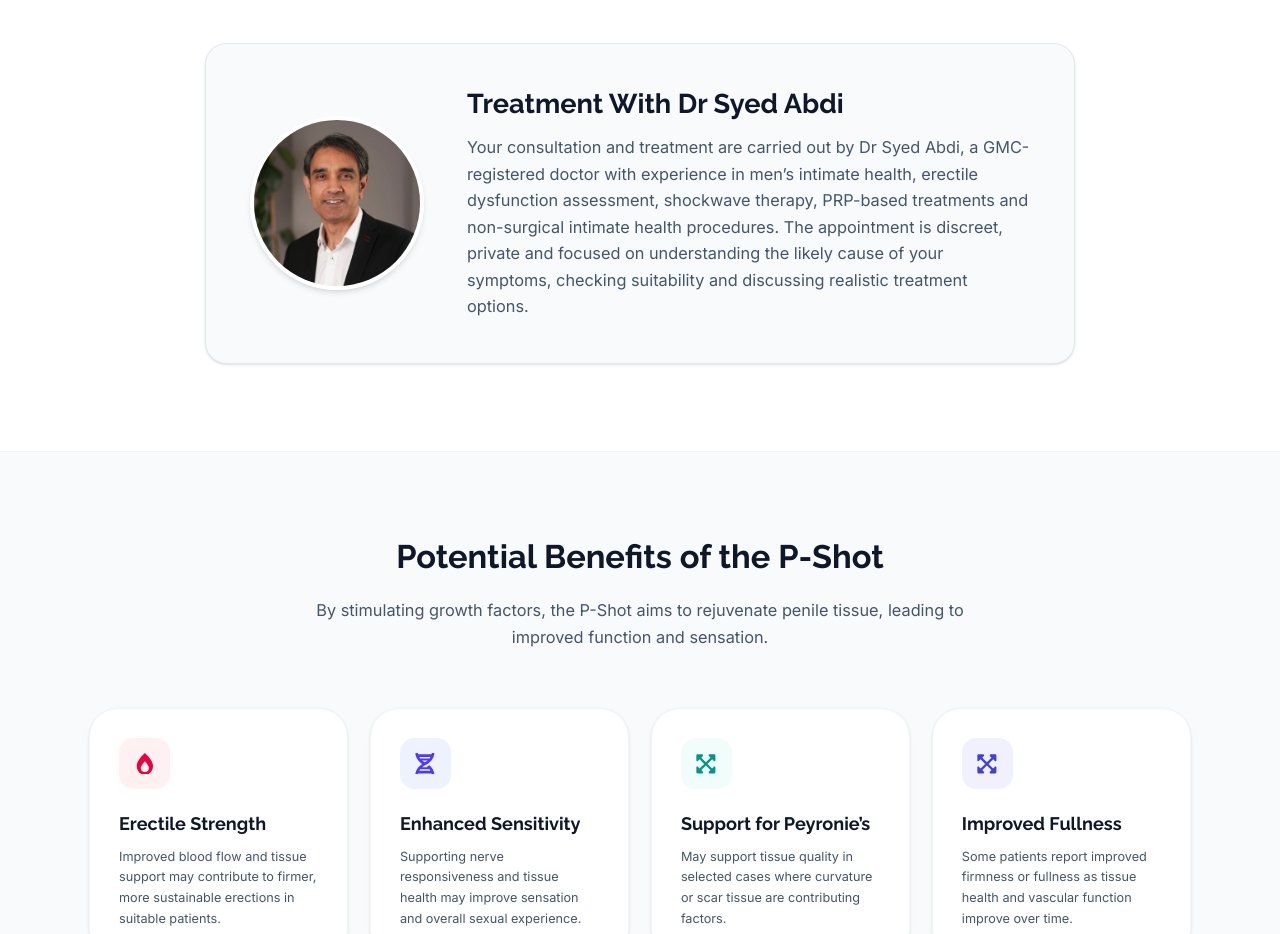
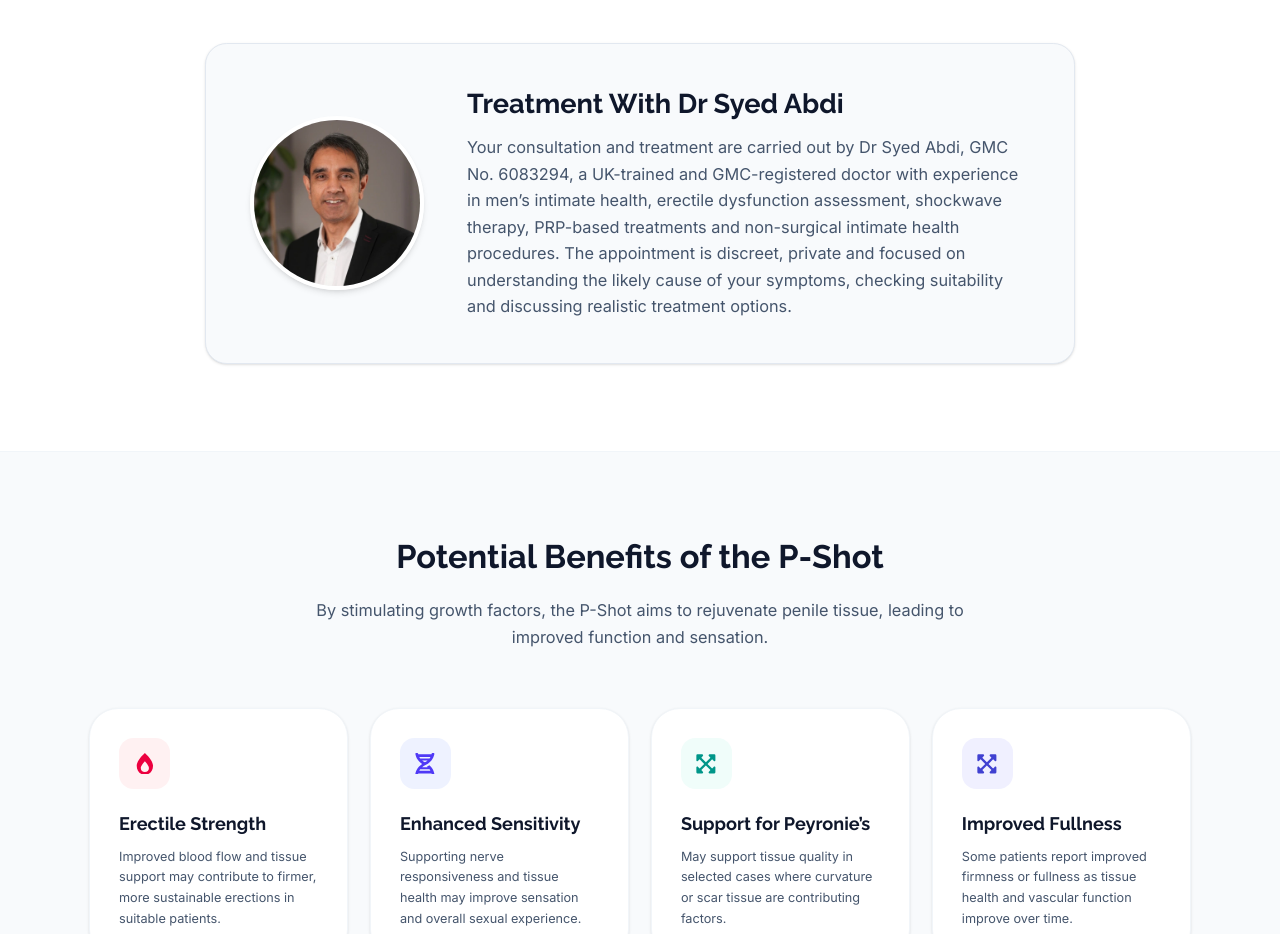
Before and after one commit to binithekid/Healing-PRP-Clinics-Preview, a Next.js app: page /birmingham/p-shot in a window 1280 px wide. Shown: the part 860-1794 px from the top of the page. Built offline with nearby package versions, Linux system fonts and the light colour scheme.

Commit message:
Update GMC registration details for Dr Syed Abdi

```diff
--- a/src/components/pages/PShotClient.tsx
+++ b/src/components/pages/PShotClient.tsx
@@ -394,7 +394,7 @@ export default function PShotClient({
                 Treatment With Dr Syed Abdi
               </h2>
               <p className="text-slate-600 text-base md:text-lg leading-relaxed">
-                Your consultation and treatment are carried out by Dr Syed Abdi, a GMC-registered doctor with experience in men’s intimate health, erectile dysfunction assessment, shockwave therapy, PRP-based treatments and non-surgical intimate health procedures. The appointment is discreet, private and focused on understanding the likely cause of your symptoms, checking suitability and discussing realistic treatment options.
+                Your consultation and treatment are carried out by Dr Syed Abdi, GMC No. 6083294, a UK-trained and GMC-registered doctor with experience in men’s intimate health, erectile dysfunction assessment, shockwave therapy, PRP-based treatments and non-surgical intimate health procedures. The appointment is discreet, private and focused on understanding the likely cause of your symptoms, checking suitability and discussing realistic treatment options.
               </p>
             </div>
           </div>
```
